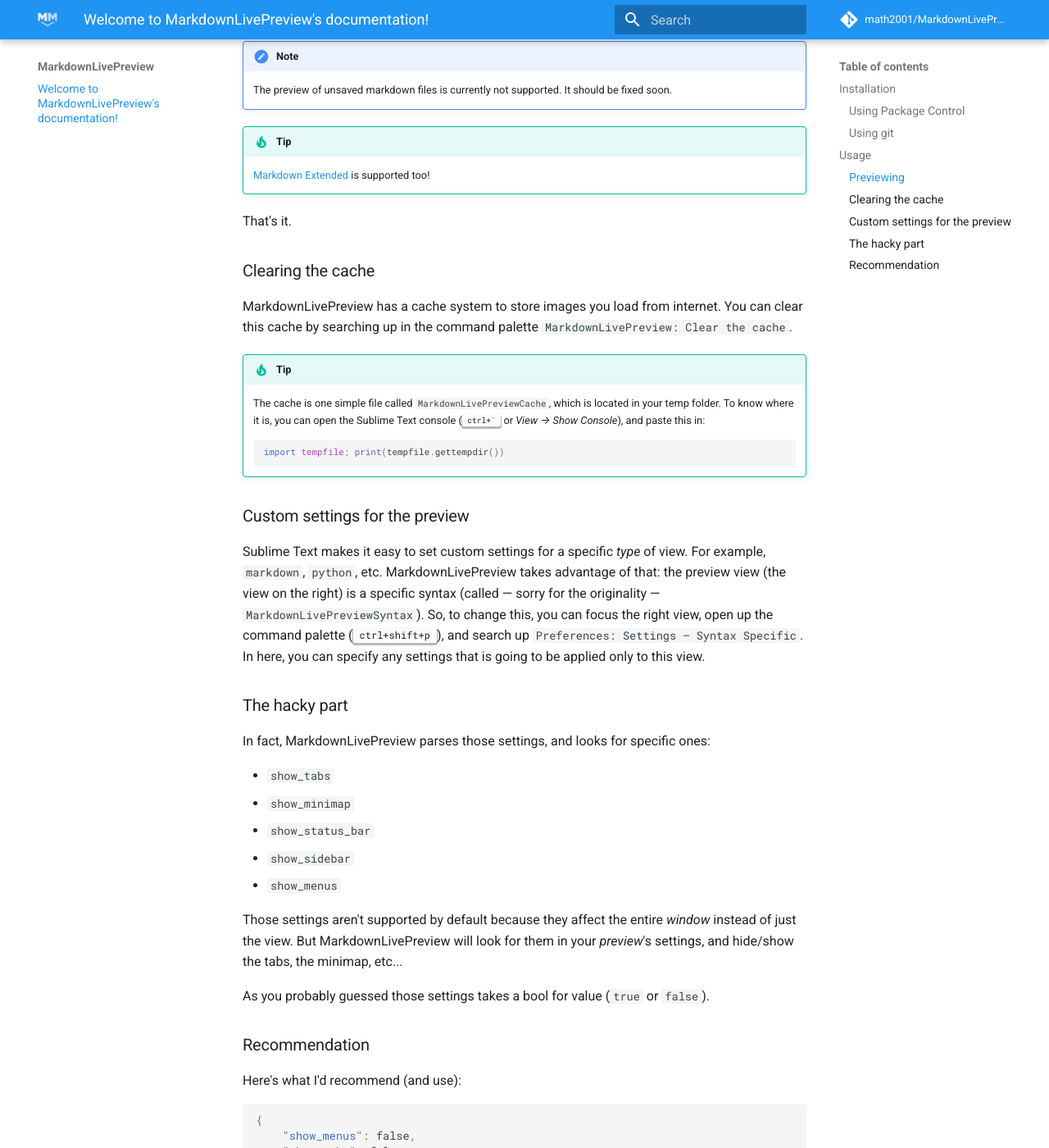
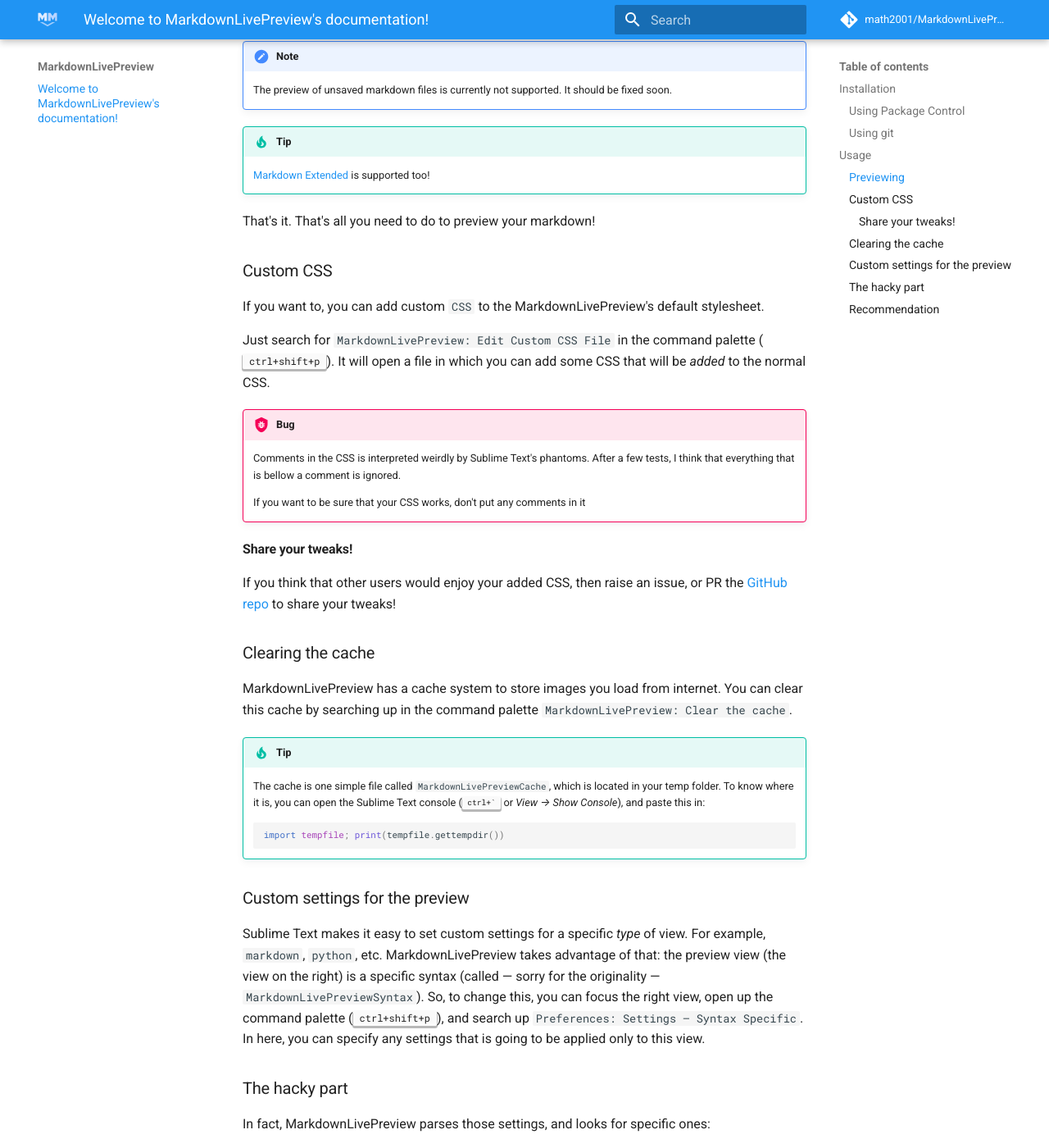
Before and after one commit to math2001/MarkdownLivePreview, an MkDocs documentation site: the page built from docs/index.md, in a window 1280 px wide and 1400 px high, scrolled down 1788 px. Shown: the whole window at 82% size. Built offline with MkDocs 1.6.1 and Material for MkDocs 9.7.7, drawn with Linux system fonts in a browser that asks for light colours; emoji names are drawn with the system emoji font; comment, search, counter and statistics services are not loaded.

Commit message:
[docs] add custom css part

```diff
--- a/docs/index.md
+++ b/docs/index.md
@@ -59,7 +59,26 @@
 !!! tip
     [Markdown Extended][] is supported too!
 
-That's it.
+That's it. That's all you need to do to preview your markdown!
+
+### Custom CSS
+
+If you want to, you can add custom `CSS` to the MarkdownLivePreview's default stylesheet.
+
+Just search for `MarkdownLivePreview: Edit Custom CSS File` in the command palette
+(<kbd>ctrl+shift+p</kbd>). It will open a file in which you can add some CSS that will be *added* to
+the normal CSS.
+
+!!! bug
+    Comments in the CSS is interpreted weirdly by Sublime Text's phantoms. After a few tests, I
+    think that everything that is bellow a comment is ignored.
+
+    If you want to be sure that your CSS works, don't put any comments in it
+
+#### Share your tweaks!
+
+If you think that other users would enjoy your added CSS, then raise an issue, or PR the
+[GitHub repo][] to share your tweaks!
 
 ### Clearing the cache
 
@@ -130,3 +149,4 @@
 [pck-con]: https://packagecontrol.io
 [install-pck-con]: https://packagecontrol.io/installation
 [tweet]: https://twitter.com/_math2001
+[GitHub repo]: https://github.com/math2001/MarkdownLivePreview/issues
```
Also changed, not shown: other parts of docs/index.md (+1 -1 lines).
